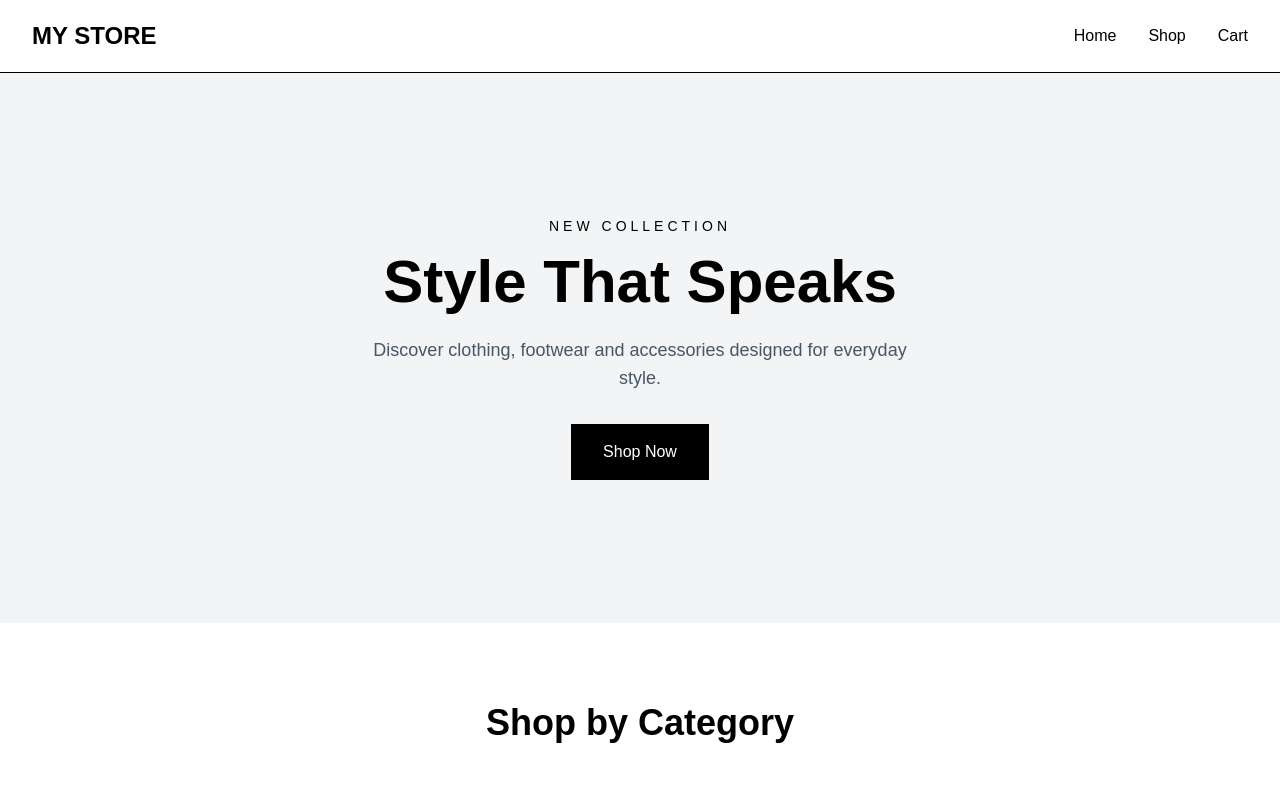
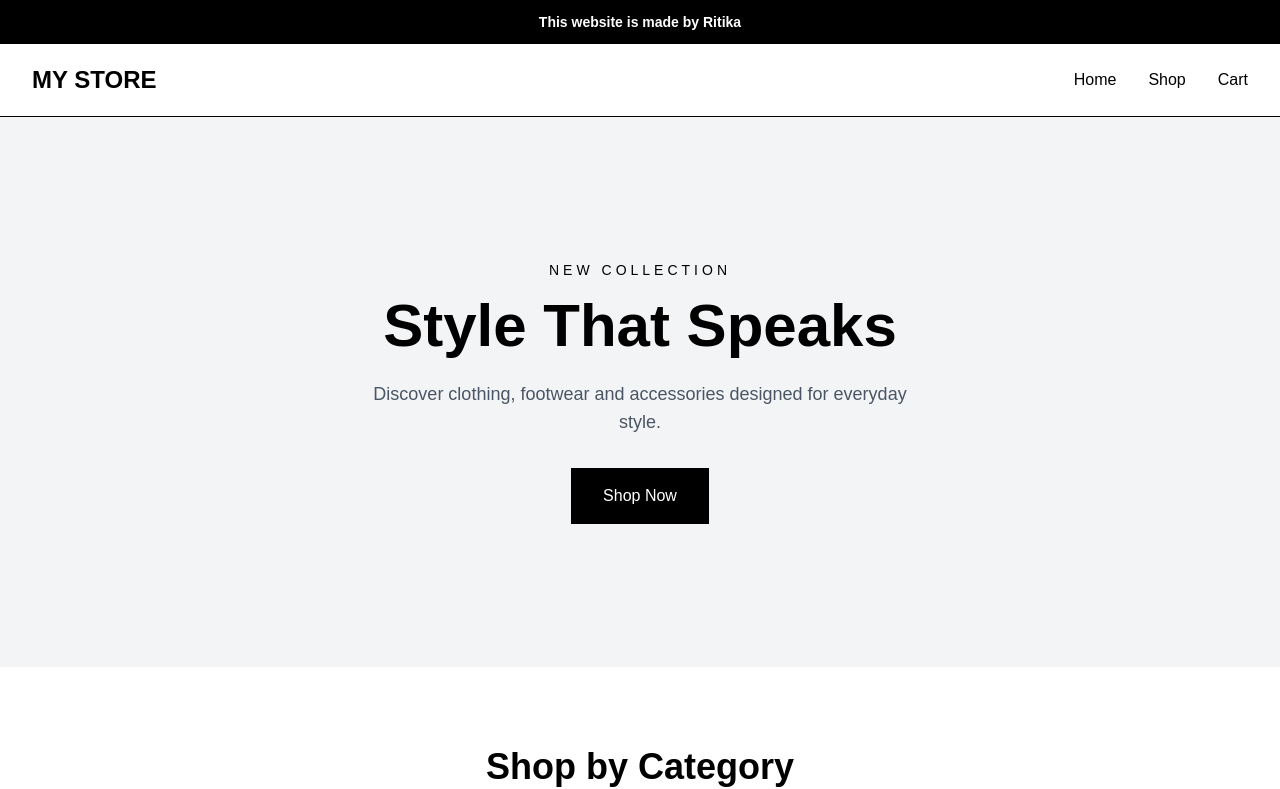
Before and after one commit to ritikasainiispier/ecommerce-project, a Next.js app: page / in a window 1280 px wide. Shown: the top 789 px of the page. Built offline with nearby package versions, Linux system fonts and the light colour scheme; no server answers; the database is empty.

Commit message:
Add Ritika credit to homepage

```diff
--- a/app/page.tsx
+++ b/app/page.tsx
@@ -92,6 +92,9 @@
 
   return (
     <main className="min-h-screen bg-white text-black">
+      <div className="bg-black px-4 py-3 text-center text-sm font-semibold text-white">
+  This website is made by Ritika
+</div>
 
       {/* Header */}
       <header className="flex items-center justify-between border-b px-8 py-5">
```
